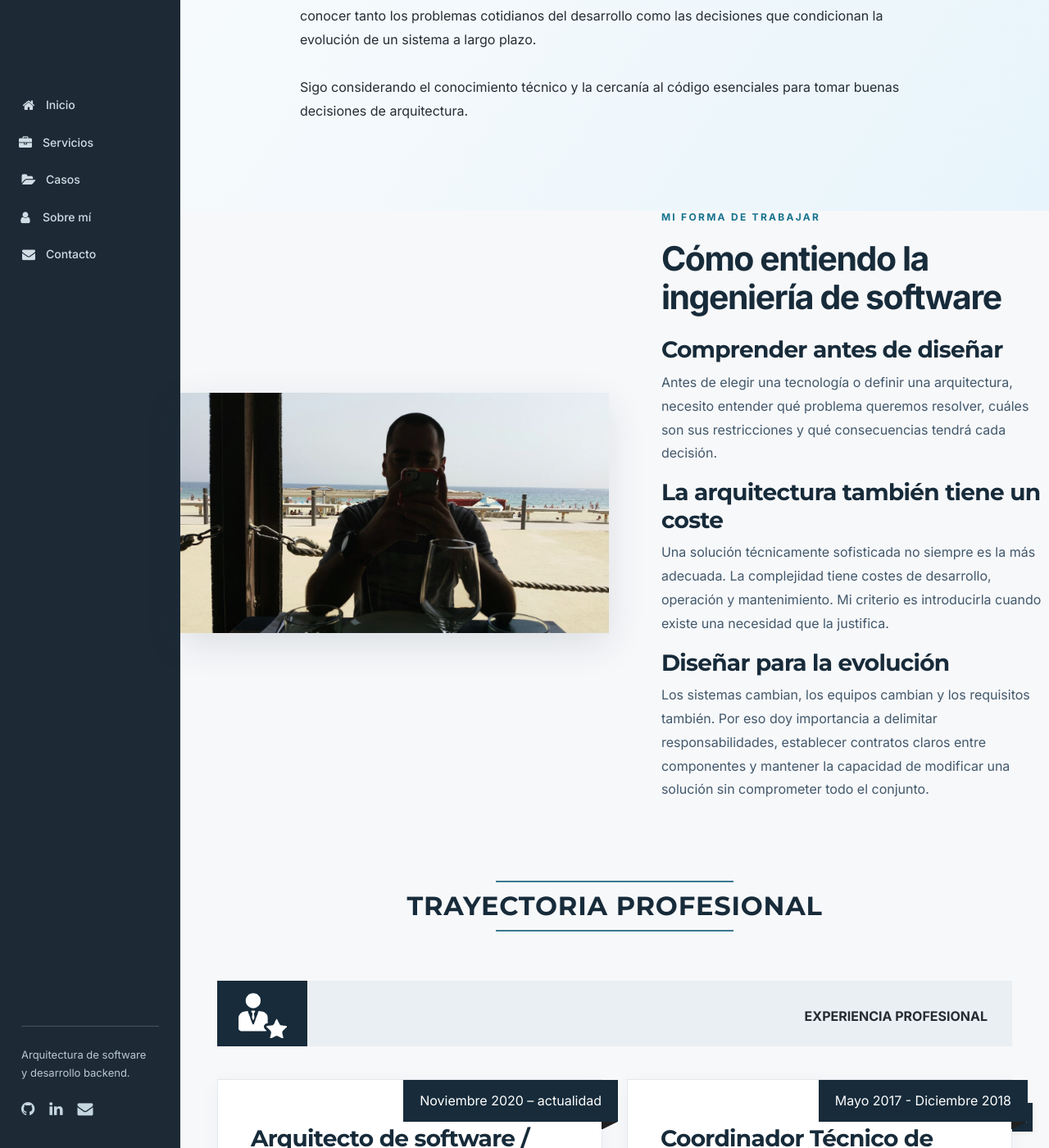
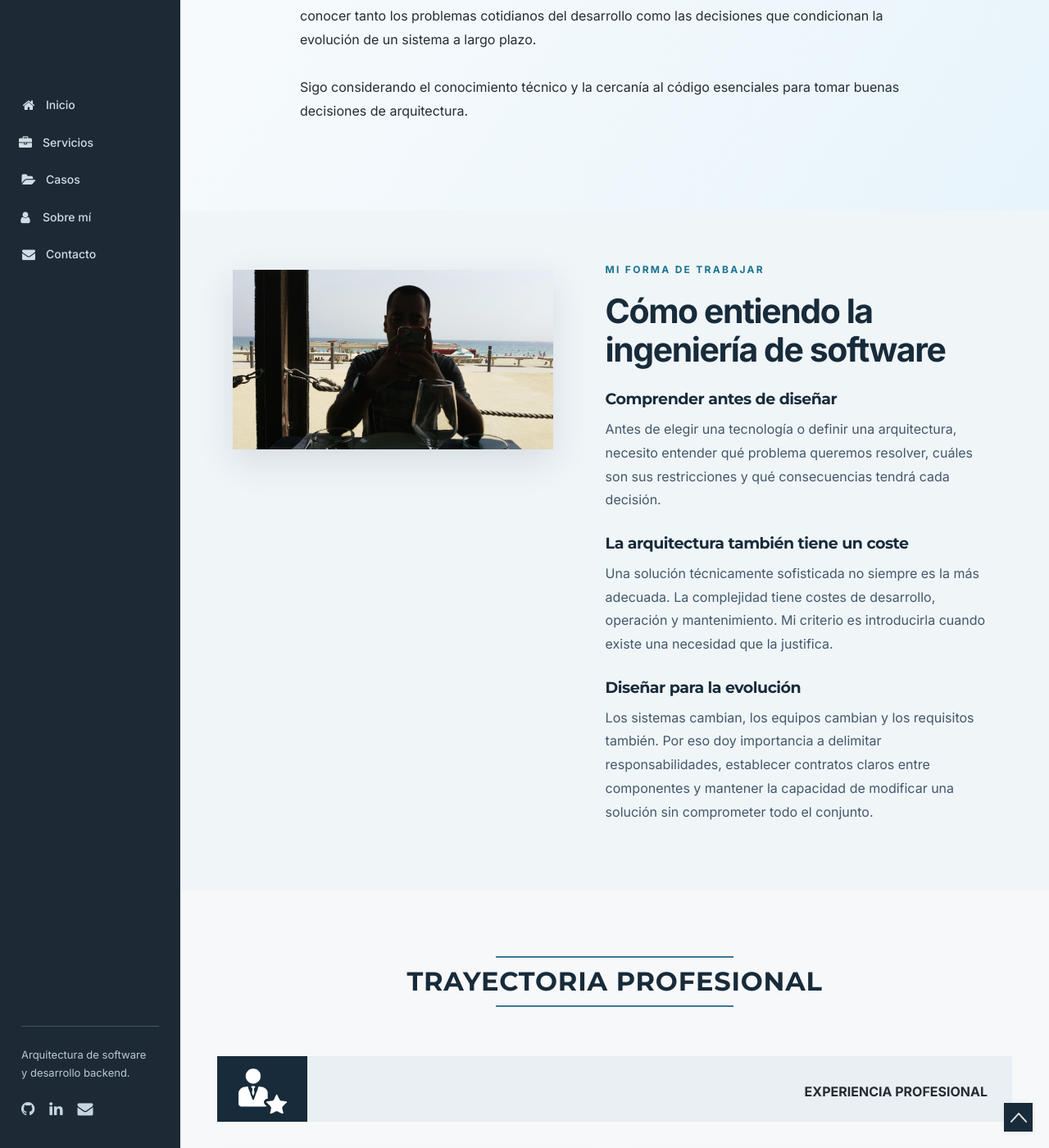
Before and after one commit to dabiz-me/dabiz.me, a Jekyll site: the page built from sobre-mi.md, in a window 1280 px wide and 1400 px high, scrolled down 424 px. Shown: the whole window at 82% size. Built offline with Jekyll 4.4.1, drawn with Linux system fonts in a browser that asks for light colours.

Commit message:
style(about): balance engineering layout and compact academic cards

```diff
--- a/assets/css/portfolio-theme.css
+++ b/assets/css/portfolio-theme.css
@@ -564,3 +564,65 @@ a:focus-visible, button:focus-visible, input:focus-visible, textarea:focus-visib
 @media (prefers-reduced-motion: reduce) {
   .themeix-aside.dabiz-sidebar { transition: none; }
 }
+
+/* V5.1.4: about-page-only adjustments; shared landing components remain unchanged. */
+.dabiz-about-page .dabiz-personal-section {
+  padding: clamp(42px,5vw,76px) clamp(20px,5vw,80px);
+  background: #f0f5f8;
+}
+.dabiz-about-page .dabiz-personal-inner {
+  align-items: start;
+  grid-template-columns: minmax(0,.9fr) minmax(0,1.1fr);
+}
+.dabiz-about-page .dabiz-personal-photo { margin-top: 8px; }
+.dabiz-about-page .dabiz-personal-copy { min-width: 0; }
+.dabiz-about-page .dabiz-personal-copy h3 {
+  font-size: 19px;
+  line-height: 1.4;
+  margin: 26px 0 8px;
+}
+.dabiz-about-page .dabiz-personal-copy h2 + h3 { margin-top: 0; }
+.dabiz-about-page #experiences .experiences-info .experiences-info-wrapper {
+  padding: 22px 24px;
+  margin-bottom: 18px;
+  text-align: left;
+}
+.dabiz-about-page #experiences .experiences-info .work-history-img { margin-bottom: 12px; }
+.dabiz-about-page #experiences .experiences-info .academic-logo {
+  max-width: 115px !important;
+  max-height: 36px !important;
+}
+.dabiz-about-page #experiences .experiences-info .experiences-datetime {
+  position: static;
+  display: block;
+  margin: 0 0 8px;
+  font-size: 13px;
+}
+.dabiz-about-page #experiences .experiences-info .experiences-datetime::before {
+  display: none;
+}
+.dabiz-about-page #experiences .experiences-info h3 {
+  margin: 0 0 6px;
+  font-size: 18px;
+  line-height: 1.4;
+}
+.dabiz-about-page #experiences .experiences-info span,
+.dabiz-about-page #experiences .experiences-info p {
+  display: block;
+  padding: 0;
+  margin: 0 0 7px;
+  font-size: 14px;
+  line-height: 1.6;
+  overflow-wrap: anywhere;
+}
+@media(max-width:900px) {
+  .dabiz-about-page .dabiz-personal-inner { grid-template-columns: 1fr; }
+  .dabiz-about-page .dabiz-personal-photo { max-width: 620px; margin-top: 0; }
+}
+@media(max-width:767px) {
+  .dabiz-about-page .dabiz-personal-section { padding: 40px 20px; }
+  .dabiz-about-page .dabiz-personal-copy h3 { font-size: 18px; }
+  .dabiz-about-page #experiences .experiences-info .experiences-info-wrapper {
+    padding: 18px;
+  }
+}
```
